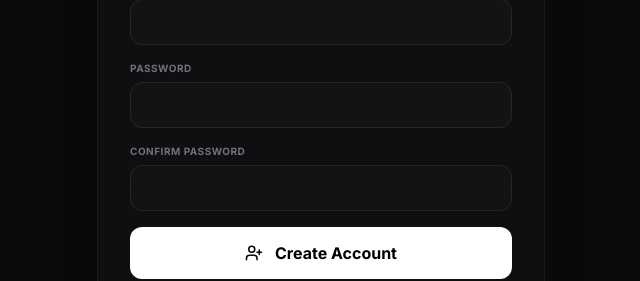
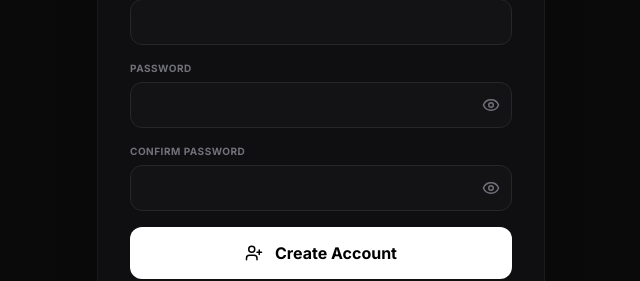
Before and after one commit to redix01/marketclaw, a React (Vite) app in the folder web/: page /auth in a window 1280 px wide. Both pictures are taken after a click on the button "Register". Shown: the part 430-711 px from the top of the page, without its empty margins (319-959 px from the left). Built offline with nearby package versions, Linux system fonts and the light colour scheme; no server answers.

Commit message:
Add password visibility toggle to auth form

```diff
--- a/web/src/components/Auth.tsx
+++ b/web/src/components/Auth.tsx
@@ -1,5 +1,5 @@
 import React, { useState } from 'react';
-import { AlertCircle, Bot, Loader2, LogIn, UserPlus } from 'lucide-react';
+import { AlertCircle, Bot, Eye, EyeOff, Loader2, LogIn, UserPlus } from 'lucide-react';
 import { authService } from '../services/authService';
 import { ApiError } from '../services/api';
 
@@ -13,6 +13,8 @@ export default function Auth({ onAuthenticated }: AuthProps) {
   const [email, setEmail] = useState('');
   const [password, setPassword] = useState('');
   const [passwordConfirmation, setPasswordConfirmation] = useState('');
+  const [showPassword, setShowPassword] = useState(false);
+  const [showPasswordConfirmation, setShowPasswordConfirmation] = useState(false);
   const [loading, setLoading] = useState(false);
   const [error, setError] = useState<string | null>(null);
 
@@ -104,25 +106,45 @@ export default function Auth({ onAuthenticated }: AuthProps) {
 
             <div>
               <label className="text-[10px] uppercase tracking-wider text-zinc-500 font-bold mb-1.5 block">Password</label>
+              <div className="relative">
                 <input
-                type="password"
+                  type={showPassword ? 'text' : 'password'}
                   value={password}
                   onChange={(event) => setPassword(event.target.value)}
                   required
-                className="w-full bg-zinc-900/50 border border-zinc-800 rounded-xl py-3 px-4 text-sm text-white placeholder:text-zinc-500 focus:outline-none focus:border-emerald-500/50 transition-all"
+                  className="w-full bg-zinc-900/50 border border-zinc-800 rounded-xl py-3 pl-4 pr-12 text-sm text-white placeholder:text-zinc-500 focus:outline-none focus:border-emerald-500/50 transition-all"
                 />
+                <button
+                  type="button"
+                  onClick={() => setShowPassword((value) => !value)}
+                  className="absolute right-3 top-1/2 -translate-y-1/2 text-zinc-500 hover:text-zinc-300 transition-colors"
+                  aria-label={showPassword ? 'Hide password' : 'Show password'}
+                >
+                  {showPassword ? <EyeOff size={18} /> : <Eye size={18} />}
+                </button>
+              </div>
             </div>
 
             {mode === 'register' && (
               <div>
                 <label className="text-[10px] uppercase tracking-wider text-zinc-500 font-bold mb-1.5 block">Confirm Password</label>
+                <div className="relative">
                   <input
-                  type="password"
+                    type={showPasswordConfirmation ? 'text' : 'password'}
                     value={passwordConfirmation}
                     onChange={(event) => setPasswordConfirmation(event.target.value)}
                     required
-                  className="w-full bg-zinc-900/50 border border-zinc-800 rounded-xl py-3 px-4 text-sm text-white placeholder:text-zinc-500 focus:outline-none focus:border-emerald-500/50 transition-all"
+                    className="w-full bg-zinc-900/50 border border-zinc-800 rounded-xl py-3 pl-4 pr-12 text-sm text-white placeholder:text-zinc-500 focus:outline-none focus:border-emerald-500/50 transition-all"
                   />
+                  <button
+                    type="button"
+                    onClick={() => setShowPasswordConfirmation((value) => !value)}
+                    className="absolute right-3 top-1/2 -translate-y-1/2 text-zinc-500 hover:text-zinc-300 transition-colors"
+                    aria-label={showPasswordConfirmation ? 'Hide password confirmation' : 'Show password confirmation'}
+                  >
+                    {showPasswordConfirmation ? <EyeOff size={18} /> : <Eye size={18} />}
+                  </button>
+                </div>
               </div>
             )}
 
```
Lines whose indentation alone changed are shown as unchanged.
